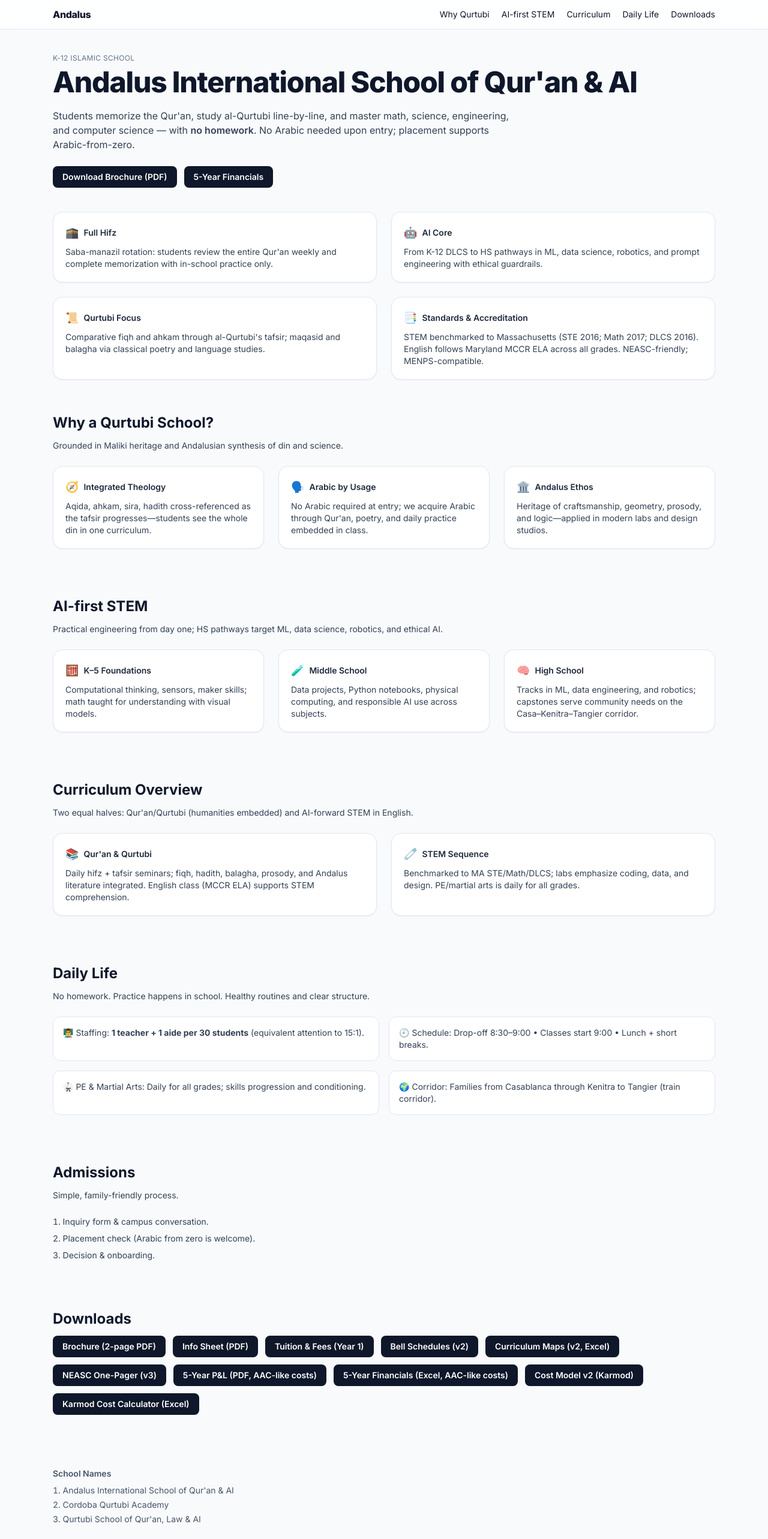
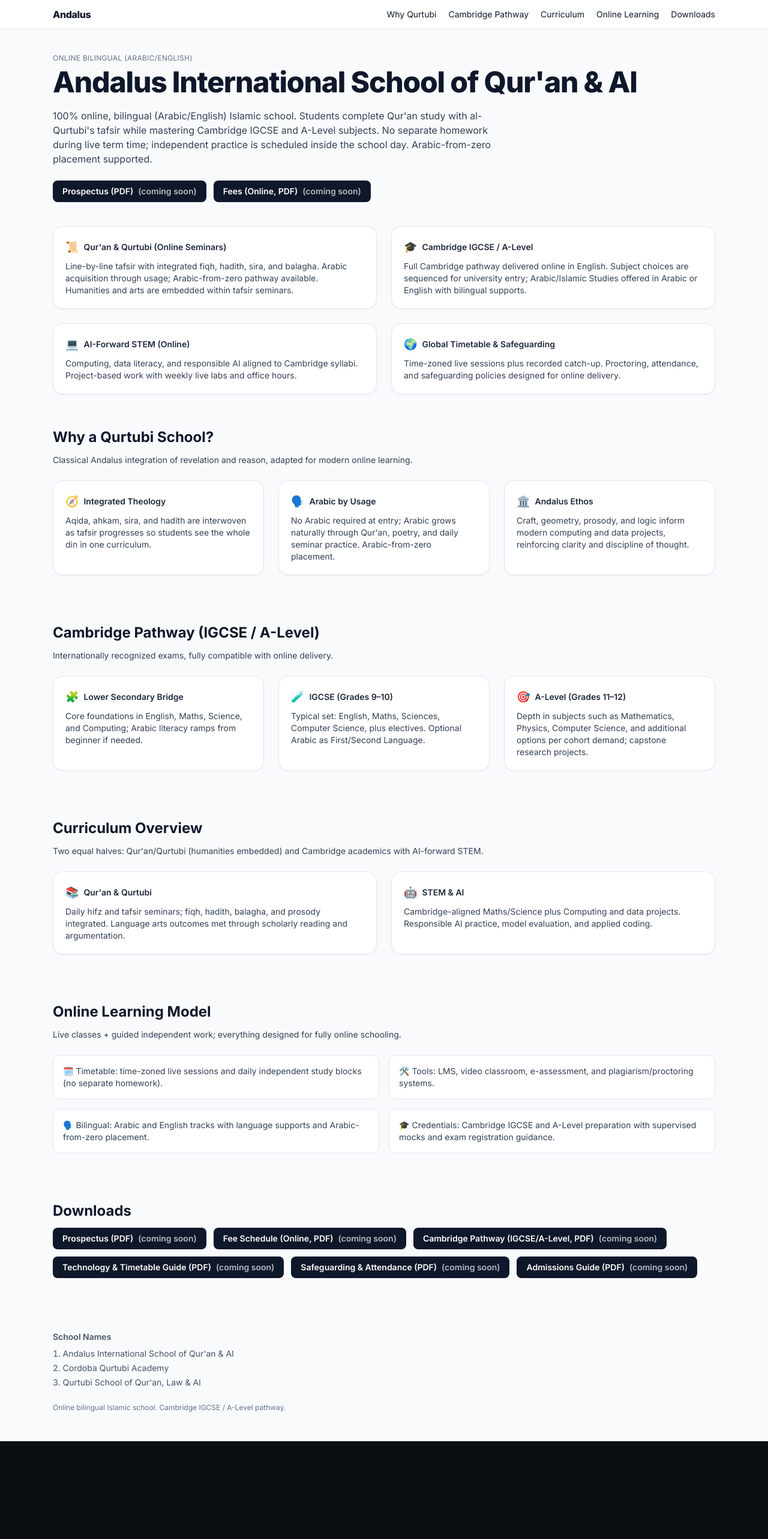
Before and after one commit to patience62003/andalus2, a React (Vite) app: page / in a window 1280 px wide. Shown: the top 2566 px of the page at 60% size. After the commit the page ends 2403 px from the top, so only its background shows below. Built offline with nearby package versions, Linux system fonts and the light colour scheme.

Commit message:
Update App.tsx
new online

```diff
--- a/src/App.tsx
+++ b/src/App.tsx
@@ -1,22 +1,47 @@
-import React,{useState} from "react";
+import React, { useState } from "react";
 
-function Button({label,href,comingSoon=false}:{label:string;href?:string;comingSoon?:boolean;}){
-  const base="inline-flex items-center justify-center rounded-lg px-4 py-2 text-sm font-semibold transition-colors bg-slate-900 text-white hover:bg-slate-800";
-  if(comingSoon||!href){
+/** ---------- UI PRIMITIVES ---------- */
+function Button({
+  label,
+  href,
+  comingSoon = false,
+}: {
+  label: string;
+  href?: string;
+  comingSoon?: boolean;
+}) {
+  const base =
+    "inline-flex items-center justify-center rounded-lg px-4 py-2 text-sm font-semibold transition-colors bg-slate-900 text-white hover:bg-slate-800";
+  if (comingSoon || !href) {
     return (
-      <button onClick={()=>alert("This file will be uploaded soon.")} className={base}>
+      <button
+        onClick={() => alert("This file will be uploaded soon.")}
+        className={base}
+      >
         {label} <span className="ml-2 opacity-70">(coming soon)</span>
       </button>
     );
   }
-  return <a className={base} href={href} target="_blank" rel="noreferrer">{label}</a>;
+  return (
+    <a className={base} href={href} target="_blank" rel="noreferrer">
+      {label}
+    </a>
+  );
 }
 
-function Card({title,children,emoji}:{title:string;children:React.ReactNode;emoji?:string;}){
+function Card({
+  title,
+  children,
+  emoji,
+}: {
+  title: string;
+  children: React.ReactNode;
+  emoji?: string;
+}) {
   return (
     <div className="rounded-2xl border border-slate-200 bg-white p-5 shadow-sm hover:shadow-md transition-shadow">
       <div className="mb-2 flex items-center gap-2 text-slate-800">
-        {emoji&&<span className="text-lg">{emoji}</span>}
+        {emoji && <span className="text-lg">{emoji}</span>}
         <span className="text-sm font-semibold">{title}</span>
       </div>
       <div className="text-sm text-slate-700">{children}</div>
@@ -24,120 +49,231 @@ function Card({title,children,emoji}:{title:string;children:React.ReactNode;emoj
   );
 }
 
-function Section({id,title,children,intro}:{id:string;title:string;children:React.ReactNode;intro?:string;}){
+function Section({
+  id,
+  title,
+  children,
+  intro,
+}: {
+  id: string;
+  title: string;
+  children: React.ReactNode;
+  intro?: string;
+}) {
   return (
     <section id={id} className="max-w-6xl mx-auto px-6 py-10">
       <h2 className="text-2xl font-bold mb-3 text-slate-900">{title}</h2>
-      {intro&&<p className="text-sm text-slate-700 mb-6">{intro}</p>}
+      {intro && <p className="text-sm text-slate-700 mb-6">{intro}</p>}
       {children}
     </section>
   );
 }
 
-export default function App(){
-  const [open,setOpen]=useState(false);
+/** ---------- APP ---------- */
+export default function App() {
+  const [open, setOpen] = useState(false);
 
   return (
     <main className="min-h-screen bg-slate-50 text-slate-900">
+      {/* NAV */}
       <nav className="sticky top-0 z-20 backdrop-blur bg-white/85 border-b border-slate-200">
         <div className="max-w-6xl mx-auto px-6 py-3 flex items-center justify-between">
-          <a href="#" className="font-extrabold tracking-tight">Andalus</a>
-          <button className="md:hidden px-3 py-2 rounded border" onClick={()=>setOpen(!open)}>Menu</button>
+          <a href="#" className="font-extrabold tracking-tight">
+            Andalus
+          </a>
+          <button
+            className="md:hidden px-3 py-2 rounded border"
+            onClick={() => setOpen(!open)}
+          >
+            Menu
+          </button>
           <div className="hidden md:flex items-center gap-5 text-sm">
-            <a href="#qurtubi" className="hover:underline">Why Qurtubi</a>
-            <a href="#ai" className="hover:underline">AI-first STEM</a>
-            <a href="#curriculum" className="hover:underline">Curriculum</a>
-            <a href="#life" className="hover:underline">Daily Life</a>
-            <a href="#downloads" className="hover:underline">Downloads</a>
+            <a href="#qurtubi" className="hover:underline">
+              Why Qurtubi
+            </a>
+            <a href="#cambridge" className="hover:underline">
+              Cambridge Pathway
+            </a>
+            <a href="#curriculum" className="hover:underline">
+              Curriculum
+            </a>
+            <a href="#online" className="hover:underline">
+              Online Learning
+            </a>
+            <a href="#downloads" className="hover:underline">
+              Downloads
+            </a>
           </div>
         </div>
-        {open&&(
+        {open && (
           <div className="md:hidden px-6 pb-4 flex flex-col gap-2 text-sm">
-            <a href="#qurtubi" onClick={()=>setOpen(false)}>Why Qurtubi</a>
-            <a href="#ai" onClick={()=>setOpen(false)}>AI-first STEM</a>
-            <a href="#curriculum" onClick={()=>setOpen(false)}>Curriculum</a>
-            <a href="#life" onClick={()=>setOpen(false)}>Daily Life</a>
-            <a href="#downloads" onClick={()=>setOpen(false)}>Downloads</a>
+            <a href="#qurtubi" onClick={() => setOpen(false)}>
+              Why Qurtubi
+            </a>
+            <a href="#cambridge" onClick={() => setOpen(false)}>
+              Cambridge Pathway
+            </a>
+            <a href="#curriculum" onClick={() => setOpen(false)}>
+              Curriculum
+            </a>
+            <a href="#online" onClick={() => setOpen(false)}>
+              Online Learning
+            </a>
+            <a href="#downloads" onClick={() => setOpen(false)}>
+              Downloads
+            </a>
           </div>
         )}
       </nav>
 
+      {/* HERO */}
       <header className="max-w-6xl mx-auto px-6 py-10">
-        <p className="text-xs tracking-wide text-slate-500 mb-2">K-12 ISLAMIC SCHOOL</p>
-        <h1 className="text-4xl md:text-5xl font-extrabold tracking-tight">Andalus International School of Qur&apos;an &amp; AI</h1>
+        <p className="text-xs tracking-wide text-slate-500 mb-2">
+          ONLINE BILINGUAL (ARABIC/ENGLISH)
+        </p>
+        <h1 className="text-4xl md:text-5xl font-extrabold tracking-tight">
+          Andalus International School of Qur&apos;an &amp; AI
+        </h1>
         <p className="mt-5 max-w-3xl text-slate-700">
-          Students memorize the Qur&apos;an, study al-Qurtubi line-by-line, and master math, science, engineering, and computer science — with <span className="font-semibold">no homework</span>. No Arabic needed upon entry; placement supports Arabic-from-zero.
+          100% online, bilingual (Arabic/English) Islamic school. Students
+          complete Qur&apos;an study with al-Qurtubi&apos;s tafsir while
+          mastering Cambridge IGCSE and A-Level subjects. No separate homework
+          during live term time; independent practice is scheduled inside the
+          school day. Arabic-from-zero placement supported.
         </p>
         <div className="mt-6 flex flex-wrap items-center gap-3">
-          <Button label="Download Brochure (PDF)" href="/Investor_Deck_2pg_v4.pdf" />
-          <Button label="5-Year Financials" href="/FiveYear_PnL_AAC_like_$2000tuition_v4.pdf" />
+          <Button label="Prospectus (PDF)" comingSoon />
+          <Button label="Fees (Online, PDF)" comingSoon />
         </div>
       </header>
 
+      {/* KEY CARDS */}
       <section className="max-w-6xl mx-auto px-6 pb-4">
         <div className="grid gap-6 md:grid-cols-2">
-          <Card title="Full Hifz" emoji="🕋">Saba-manazil rotation: students review the entire Qur&apos;an weekly and complete memorization with in-school practice only.</Card>
-          <Card title="AI Core" emoji="🤖">From K-12 DLCS to HS pathways in ML, data science, robotics, and prompt engineering with ethical guardrails.</Card>
-          <Card title="Qurtubi Focus" emoji="📜">Comparative fiqh and ahkam through al-Qurtubi&apos;s tafsir; maqasid and balagha via classical poetry and language studies.</Card>
-          <Card title="Standards & Accreditation" emoji="📑">STEM benchmarked to Massachusetts (STE 2016; Math 2017; DLCS 2016). English follows Maryland MCCR ELA across all grades. NEASC-friendly; MENPS-compatible.</Card>
+          <Card title="Qur'an & Qurtubi (Online Seminars)" emoji="📜">
+            Line-by-line tafsir with integrated fiqh, hadith, sira, and balagha.
+            Arabic acquisition through usage; Arabic-from-zero pathway
+            available. Humanities and arts are embedded within tafsir seminars.
+          </Card>
+          <Card title="Cambridge IGCSE / A-Level" emoji="🎓">
+            Full Cambridge pathway delivered online in English. Subject choices
+            are sequenced for university entry; Arabic/Islamic Studies offered
+            in Arabic or English with bilingual supports.
+          </Card>
+          <Card title="AI-Forward STEM (Online)" emoji="💻">
+            Computing, data literacy, and responsible AI aligned to Cambridge
+            syllabi. Project-based work with weekly live labs and office hours.
+          </Card>
+          <Card title="Global Timetable & Safeguarding" emoji="🌍">
+            Time-zoned live sessions plus recorded catch-up. Proctoring,
+            attendance, and safeguarding policies designed for online delivery.
+          </Card>
         </div>
       </section>
 
-      <Section id="qurtubi" title="Why a Qurtubi School?" intro="Grounded in Maliki heritage and Andalusian synthesis of din and science.">
+      {/* WHY QURTUBI */}
+      <Section
+        id="qurtubi"
+        title="Why a Qurtubi School?"
+        intro="Classical Andalus integration of revelation and reason, adapted for modern online learning."
+      >
         <div className="grid gap-6 md:grid-cols-3">
-          <Card title="Integrated Theology" emoji="🧭">Aqida, ahkam, sira, hadith cross-referenced as the tafsir progresses—students see the whole din in one curriculum.</Card>
-          <Card title="Arabic by Usage" emoji="🗣️">No Arabic required at entry; we acquire Arabic through Qur&apos;an, poetry, and daily practice embedded in class.</Card>
-          <Card title="Andalus Ethos" emoji="🏛️">Heritage of craftsmanship, geometry, prosody, and logic—applied in modern labs and design studios.</Card>
+          <Card title="Integrated Theology" emoji="🧭">
+            Aqida, ahkam, sira, and hadith are interwoven as tafsir progresses
+            so students see the whole din in one curriculum.
+          </Card>
+          <Card title="Arabic by Usage" emoji="🗣️">
+            No Arabic required at entry; Arabic grows naturally through Qur&apos;an,
+            poetry, and daily seminar practice. Arabic-from-zero placement.
+          </Card>
+          <Card title="Andalus Ethos" emoji="🏛️">
+            Craft, geometry, prosody, and logic inform modern computing and data
+            projects, reinforcing clarity and discipline of thought.
+          </Card>
         </div>
       </Section>
 
-      <Section id="ai" title="AI-first STEM" intro="Practical engineering from day one; HS pathways target ML, data science, robotics, and ethical AI.">
+      {/* CAMBRIDGE */}
+      <Section
+        id="cambridge"
+        title="Cambridge Pathway (IGCSE / A-Level)"
+        intro="Internationally recognized exams, fully compatible with online delivery."
+      >
         <div className="grid gap-6 md:grid-cols-3">
-          <Card title="K–5 Foundations" emoji="🧮">Computational thinking, sensors, maker skills; math taught for understanding with visual models.</Card>
-          <Card title="Middle School" emoji="🧪">Data projects, Python notebooks, physical computing, and responsible AI use across subjects.</Card>
-          <Card title="High School" emoji="🧠">Tracks in ML, data engineering, and robotics; capstones serve community needs on the Casa–Kenitra–Tangier corridor.</Card>
+          <Card title="Lower Secondary Bridge" emoji="🧩">
+            Core foundations in English, Maths, Science, and Computing; Arabic
+            literacy ramps from beginner if needed.
+          </Card>
+          <Card title="IGCSE (Grades 9–10)" emoji="🧪">
+            Typical set: English, Maths, Sciences, Computer Science, plus
+            electives. Optional Arabic as First/Second Language.
+          </Card>
+          <Card title="A-Level (Grades 11–12)" emoji="🎯">
+            Depth in subjects such as Mathematics, Physics, Computer Science,
+            and additional options per cohort demand; capstone research projects.
+          </Card>
         </div>
       </Section>
 
-      <Section id="curriculum" title="Curriculum Overview" intro="Two equal halves: Qur&apos;an/Qurtubi (humanities embedded) and AI-forward STEM in English.">
+      {/* CURRICULUM OVERVIEW */}
+      <Section
+        id="curriculum"
+        title="Curriculum Overview"
+        intro="Two equal halves: Qur'an/Qurtubi (humanities embedded) and Cambridge academics with AI-forward STEM."
+      >
         <div className="grid gap-6 md:grid-cols-2">
-          <Card title="Qur&apos;an & Qurtubi" emoji="📚">Daily hifz + tafsir seminars; fiqh, hadith, balagha, prosody, and Andalus literature integrated. English class (MCCR ELA) supports STEM comprehension.</Card>
-          <Card title="STEM Sequence" emoji="🧷">Benchmarked to MA STE/Math/DLCS; labs emphasize coding, data, and design. PE/martial arts is daily for all grades.</Card>
+          <Card title="Qur'an & Qurtubi" emoji="📚">
+            Daily hifz and tafsir seminars; fiqh, hadith, balagha, and prosody
+            integrated. Language arts outcomes met through scholarly reading and
+            argumentation.
+          </Card>
+          <Card title="STEM & AI" emoji="🤖">
+            Cambridge-aligned Maths/Science plus Computing and data projects.
+            Responsible AI practice, model evaluation, and applied coding.
+          </Card>
         </div>
       </Section>
 
-      <Section id="life" title="Daily Life" intro="No homework. Practice happens in school. Healthy routines and clear structure.">
+      {/* ONLINE MODEL */}
+      <Section
+        id="online"
+        title="Online Learning Model"
+        intro="Live classes + guided independent work; everything designed for fully online schooling."
+      >
         <ul className="grid gap-4 md:grid-cols-2 text-sm text-slate-700">
-          <li className="rounded-xl border border-slate-200 bg-white p-4">👨‍🏫 Staffing: <b>1 teacher + 1 aide per 30 students</b> (equivalent attention to 15:1).</li>
-          <li className="rounded-xl border border-slate-200 bg-white p-4">🕘 Schedule: Drop-off 8:30–9:00 • Classes start 9:00 • Lunch + short breaks.</li>
-          <li className="rounded-xl border border-slate-200 bg-white p-4">🥋 PE & Martial Arts: Daily for all grades; skills progression and conditioning.</li>
-          <li className="rounded-xl border border-slate-200 bg-white p-4">🌍 Corridor: Families from Casablanca through Kenitra to Tangier (train corridor).</li>
+          <li className="rounded-xl border border-slate-200 bg-white p-4">
+            🗓️ Timetable: time-zoned live sessions and daily independent study
+            blocks (no separate homework).
+          </li>
+          <li className="rounded-xl border border-slate-200 bg-white p-4">
+            🛠️ Tools: LMS, video classroom, e-assessment, and
+            plagiarism/proctoring systems.
+          </li>
+          <li className="rounded-xl border border-slate-200 bg-white p-4">
+            🗣️ Bilingual: Arabic and English tracks with language supports and
+            Arabic-from-zero placement.
+          </li>
+          <li className="rounded-xl border border-slate-200 bg-white p-4">
+            🎓 Credentials: Cambridge IGCSE and A-Level preparation with
+            supervised mocks and exam registration guidance.
+          </li>
         </ul>
       </Section>
 
-      <Section id="admissions" title="Admissions" intro="Simple, family-friendly process.">
-        <ol className="list-decimal list-inside text-sm text-slate-700 space-y-2">
-          <li>Inquiry form & campus conversation.</li>
-          <li>Placement check (Arabic from zero is welcome).</li>
-          <li>Decision & onboarding.</li>
-        </ol>
-      </Section>
-
+      {/* DOWNLOADS */}
       <Section id="downloads" title="Downloads">
         <div className="flex flex-wrap gap-3">
-          <Button label="Brochure (2-page PDF)" href="/Investor_Deck_2pg_v4.pdf" />
-          <Button label="Info Sheet (PDF)" href="/Andalus_Investor_Summary_v2.pdf" />
-          <Button label="Tuition & Fees (Year 1)" href="/Tuition_and_Fees_Y1_Public_v4.pdf" />
-          <Button label="Bell Schedules (v2)" href="/Bell-Schedules-v2.pdf" />
-          <Button label="Curriculum Maps (v2, Excel)" href="/Andalus_Curriculum_Maps_v2.xlsx" />
-          <Button label="NEASC One-Pager (v3)" href="/NEASC-Alignment-OnePager-v3.pdf" />
-          <Button label="5-Year P&L (PDF, AAC-like costs)" href="/FiveYear_PnL_AAC_like_$2000tuition_v4.pdf" />
-          <Button label="5-Year Financials (Excel, AAC-like costs)" href="/Andalus_5yr_PnL_AAC_like_with_OPEX_v4.xlsx" />
-          <Button label="Cost Model v2 (Karmod)" href="/Cost_Model_v2_Karmod.pdf" />
-          <Button label="Karmod Cost Calculator (Excel)" href="/Karmod_Cost_Calculator_v2.xlsx" />
+          {/* Use these placeholders now; swap comingSoon for hrefs once files are uploaded to /public */}
+          <Button label="Prospectus (PDF)" comingSoon />
+          <Button label="Fee Schedule (Online, PDF)" comingSoon />
+          <Button label="Cambridge Pathway (IGCSE/A-Level, PDF)" comingSoon />
+          <Button label="Technology & Timetable Guide (PDF)" comingSoon />
+          <Button label="Safeguarding & Attendance (PDF)" comingSoon />
+          <Button label="Admissions Guide (PDF)" comingSoon />
         </div>
       </Section>
 
+      {/* FOOTER */}
       <footer className="max-w-6xl mx-auto px-6 py-12 text-sm text-slate-600">
         <h4 className="font-semibold">School Names</h4>
         <ol className="list-decimal list-inside mt-2 space-y-1">
@@ -146,7 +282,7 @@ export default function App(){
           <li>Qurtubi School of Qur&apos;an, Law &amp; AI</li>
         </ol>
         <p className="mt-6 text-xs text-slate-500">
-          Standards cited: Massachusetts STE 2016; Math 2017; DLCS 2016. English benchmark: Maryland MCCR ELA (K–12).
+          Online bilingual Islamic school. Cambridge IGCSE / A-Level pathway.
         </p>
       </footer>
     </main>
```
